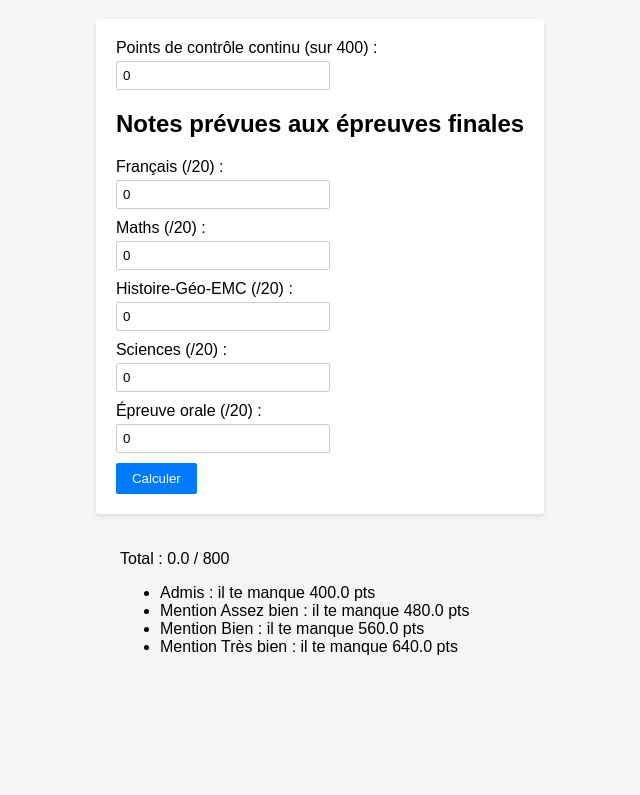
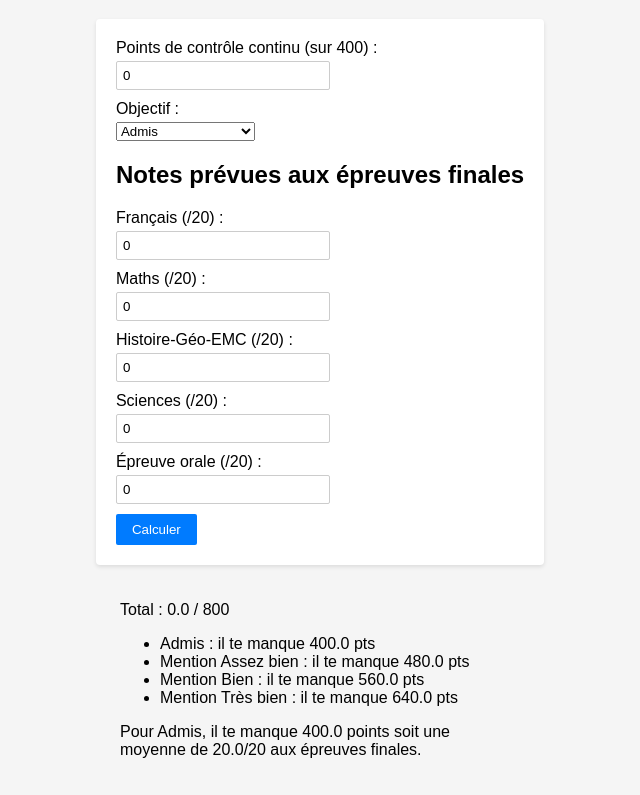
Before and after one commit to djey2007/djey, a plain HTML site: page index.html in a window 1280 px wide. Both pictures are taken after a click on the button "Calculer". Shown: the part 81-876 px from the top of the page, without its empty margins (320-960 px from the left). Before the commit the page ends 800 px from the top, so only its background shows below. Drawn offline with Linux system fonts and the light colour scheme.

Commit message:
Ajout d'un objectif de mention

```diff
--- a/index.html
+++ b/index.html
@@ -12,6 +12,15 @@
     <div class="form-group">
       <label for="continuous">Points de contrôle continu (sur 400) :</label>
       <input type="number" id="continuous" min="0" max="400" value="0">
+    </div>
+    <div class="form-group">
+      <label for="target">Objectif :</label>
+      <select id="target">
+        <option value="400">Admis</option>
+        <option value="480">Mention Assez bien</option>
+        <option value="560">Mention Bien</option>
+        <option value="640">Mention Très bien</option>
+      </select>
     </div>
     <h2>Notes prévues aux épreuves finales</h2>
     <div class="form-group">
--- a/script.js
+++ b/script.js
@@ -6,6 +6,7 @@ function noteToPoints(note, coefficient) {
 
 function calculate() {
   const cc = parseInt(document.getElementById('continuous').value, 10) || 0;
+  const target = parseInt(document.getElementById('target').value, 10) || 400;
   const francais = noteToPoints(document.getElementById('francais').value, 100);
   const maths = noteToPoints(document.getElementById('maths').value, 100);
   const hg = noteToPoints(document.getElementById('hg').value, 50);
@@ -29,6 +30,15 @@ function calculate() {
     }
   });
   list += '</ul>';
+  const chosen = thresholds.find(t => t.points === target);
+  const missing = Math.max(target - total, 0);
+  const avgNeeded = missing > 0 ? (missing / 400) * 20 : 0;
+  if (missing > 0) {
+    list += `<p>Pour ${chosen.label}, il te manque ${missing.toFixed(1)} points ` +
+            `soit une moyenne de ${avgNeeded.toFixed(1)}/20 aux épreuves finales.</p>`;
+  } else {
+    list += `<p>${chosen.label} atteinte avec ces notes !</p>`;
+  }
   document.getElementById('results').innerHTML = list;
 }
 
```
Also changed, not shown: style.css (line endings or trailing spaces), 1 other file.
